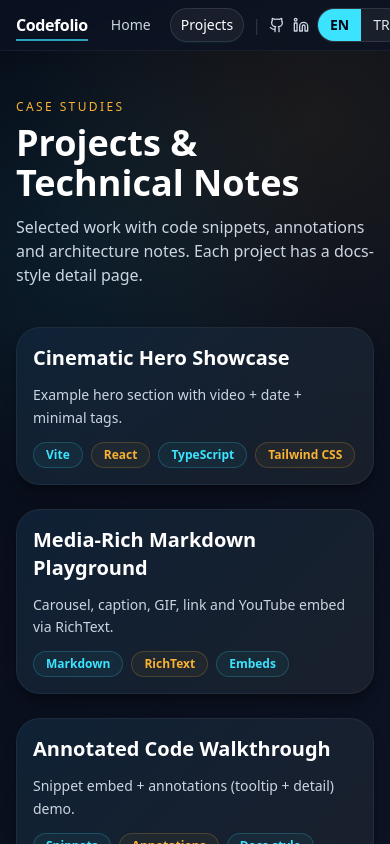
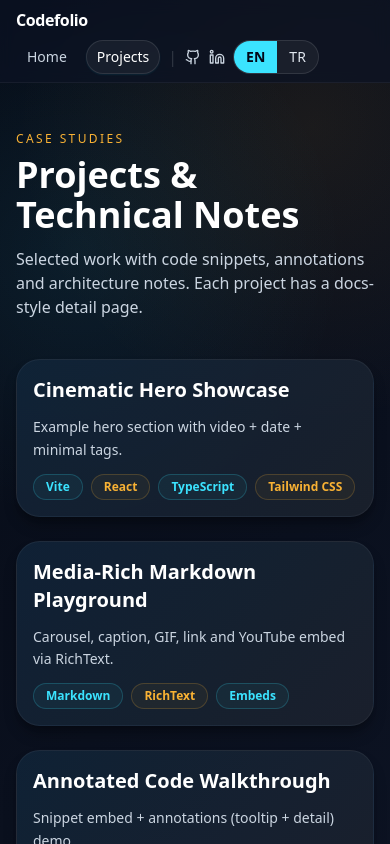
Before and after one commit to ardakzn/portfolio-arda, a React (Vite) app: page /projects in a window 390 px wide. Shown: the top 844 px of the page. Built offline with nearby package versions, Linux system fonts and the light colour scheme.

Commit message:
fix layout overflow

```diff
--- a/src/components/Navbar.tsx
+++ b/src/components/Navbar.tsx
@@ -4,7 +4,7 @@ import { ChevronDown, Github, Linkedin } from 'lucide-react';
 import { useSiteRuntime } from '../lib/siteRuntime';
 
 const navLinkBase =
-  'px-2.5 py-1.5 sm:px-3 sm:py-2 rounded-full text-sm sm:text-base transition-all duration-300 border border-transparent';
+  'px-2.5 py-1.5 sm:px-3 sm:py-2 max-[360px]:px-2 max-[360px]:py-1 rounded-full text-sm sm:text-base max-[360px]:text-xs transition-all duration-300 border border-transparent';
 
 const navLinkActive =
   'text-white border-white/10 bg-white/5 shadow-sm shadow-cyan-500/10';
@@ -62,7 +62,7 @@ export default function Navbar() {
               onClick={() => setLanguage(l.code)}
               className={`px-3 py-1.5 text-sm sm:text-base transition ${
                 active ? 'bg-[#3be3ff] text-slate-950 font-semibold' : 'text-slate-200 hover:bg-white/10'
-              }`}
+              } max-[360px]:px-2 max-[360px]:py-1 max-[360px]:text-xs`}
               aria-pressed={active}
               title={l.label}
             >
@@ -76,7 +76,7 @@ export default function Navbar() {
         <button
           type="button"
           onClick={() => setLangMenuOpen((v) => !v)}
-          className="inline-flex items-center gap-2 px-3 py-1.5 sm:px-3 sm:py-2 rounded-full text-sm sm:text-base border border-white/10 bg-white/5 text-slate-100 hover:bg-white/10 transition"
+          className="inline-flex items-center gap-2 px-3 py-1.5 sm:px-3 sm:py-2 max-[360px]:px-2 max-[360px]:py-1 rounded-full text-sm sm:text-base max-[360px]:text-xs border border-white/10 bg-white/5 text-slate-100 hover:bg-white/10 transition"
           aria-label="Language"
           aria-haspopup="menu"
           aria-expanded={langMenuOpen}
@@ -97,7 +97,7 @@ export default function Navbar() {
                       setLanguage(l.code);
                       setLangMenuOpen(false);
                     }}
-                    className={`w-full text-left px-4 py-2 text-sm transition ${
+                    className={`w-full text-left px-4 py-2 text-sm max-[360px]:text-xs transition ${
                       active ? 'bg-white/10 text-white font-semibold' : 'text-slate-200 hover:bg-white/5'
                     }`}
                     role="menuitem"
@@ -114,16 +114,16 @@ export default function Navbar() {
 
   return (
     <header id="site-header" className="sticky top-0 z-40 w-full border-b border-white/5 bg-[#0c1324]/70 backdrop-blur">
-      <div className="max-w-6xl mx-auto px-4 sm:px-6 lg:px-8 py-2 sm:py-3 flex items-center justify-between gap-3 sm:gap-4">
+      <div className="max-w-6xl mx-auto px-4 sm:px-6 lg:px-8 py-2 sm:py-3 flex flex-wrap items-center justify-between gap-2 sm:gap-4">
         <Link
           to="/"
-          className="text-white font-semibold tracking-tight text-base sm:text-lg md:text-xl relative"
+          className="text-white font-semibold tracking-tight text-base sm:text-lg md:text-xl relative shrink-0 max-w-[60vw] truncate"
         >
           {brand || 'Codefolio'}
           <span className="absolute -bottom-1 left-0 w-full h-[2px] bg-[#3be3ff] opacity-70"></span>
         </Link>
 
-        <div className="flex items-center gap-2 sm:gap-3">
+        <div className="flex flex-wrap items-center justify-end gap-2 sm:gap-3 max-[360px]:w-full max-[360px]:justify-start">
           <NavLink
             to="/"
             end
@@ -141,7 +141,7 @@ export default function Navbar() {
           >
             {navProjects || 'Projects'}
           </NavLink>
-          <span className="text-white/15">|</span>
+          <span className="text-white/15 max-[360px]:hidden">|</span>
           <a
             href={githubUrl}
             target="_blank"
--- a/src/pages/Home.tsx
+++ b/src/pages/Home.tsx
@@ -218,7 +218,7 @@ export default function Home() {
 
   return (
     <div
-      className="min-h-screen text-slate-100 relative"
+      className="min-h-screen text-slate-100 relative overflow-x-hidden"
       style={{
         background:
           'radial-gradient(circle at 20% 20%, rgba(59, 227, 255, 0.08), transparent 25%), radial-gradient(circle at 80% 10%, rgba(249, 178, 52, 0.08), transparent 25%), linear-gradient(135deg, #060b16 0%, #0e1526 100%)',
--- a/src/pages/ProjectDetail.tsx
+++ b/src/pages/ProjectDetail.tsx
@@ -285,7 +285,7 @@ export default function ProjectDetail() {
 
   return (
     <div
-      className="min-h-screen text-slate-100 relative"
+      className="min-h-screen text-slate-100 relative overflow-x-hidden"
       style={{
         background:
           'radial-gradient(circle at 15% 20%, rgba(59, 227, 255, 0.08), transparent 25%), radial-gradient(circle at 80% 10%, rgba(249, 178, 52, 0.08), transparent 25%), linear-gradient(135deg, #060b16 0%, #0e1526 100%)',
--- a/src/pages/Projects.tsx
+++ b/src/pages/Projects.tsx
@@ -71,7 +71,7 @@ export default function Projects() {
 
   return (
     <div
-      className="min-h-screen text-slate-100 relative"
+      className="min-h-screen text-slate-100 relative overflow-x-hidden"
       style={{
         background:
           'radial-gradient(circle at 20% 20%, rgba(59, 227, 255, 0.08), transparent 25%), radial-gradient(circle at 80% 10%, rgba(249, 178, 52, 0.08), transparent 25%), linear-gradient(135deg, #060b16 0%, #0e1526 100%)',
```
